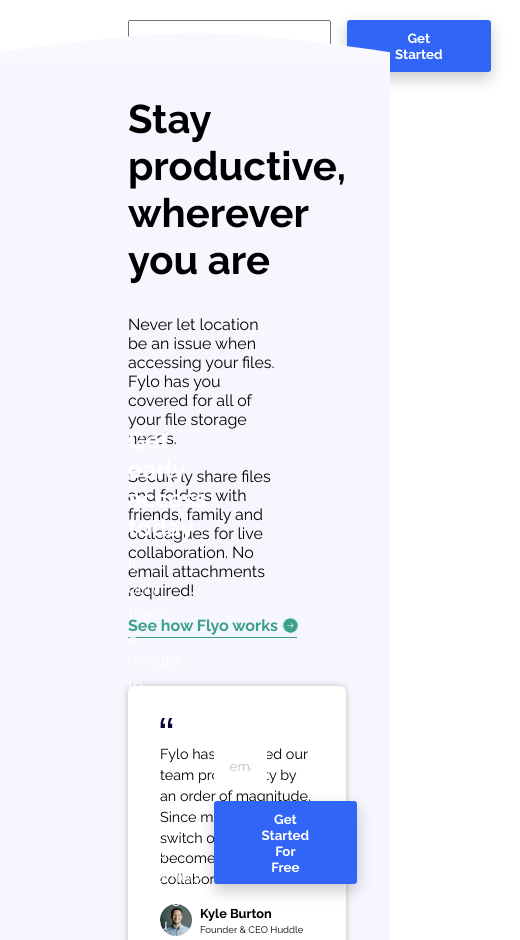
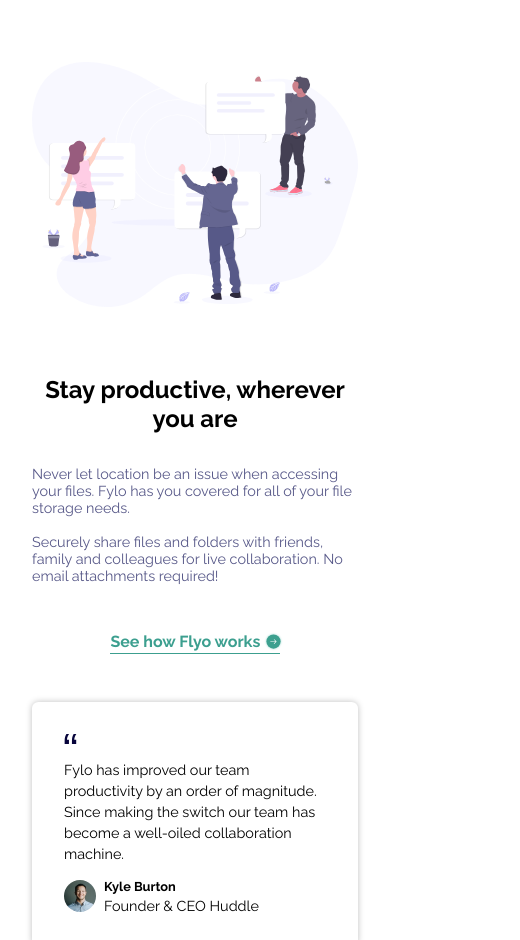
Before and after one commit to alosoft/frontend-mentor_fylo-landing-page-with-two-column-layout-master, a plain HTML site: page index.html in a window 390 px wide. Shown: the part 728-1668 px from the top of the page, 520 px wide, since content can reach past the window. Drawn offline with nearby package versions, Linux system fonts and the light colour scheme.

Commit message:
mobile design and optimizations

```diff
--- a/index.html
+++ b/index.html
@@ -86,24 +86,23 @@
           </div>
         </div>
       </section>
-      <section class="thrid__section">
-        <div class="access">
-          <h1 class="access__title">
+      <section class="early">
+        <div class="early__access">
+          <h1 class="early__access-title">
             Get early access today
           </h1>
-          <p class="access__desc">
+          <p class="early__access-desc">
             It only takes a minute to sign up and our free started tier is extremely generous. If you have any
             questions, our support team would be happy to help.
           </p>
         </div>
-        <div class="input">
-          <input class="input__email" type="email" placeholder="email@example.com">
+        <div class="early__input">
+          <input class="early__input-email" type="email" placeholder="email@example.com">
           <button class="landing__welcome-start__button">Get started for free</button>
         </div>
       </section>
     </main>
     <footer class="footer">
-      <!-- <img src="./images/logo.svg" alt="" > -->
       <svg class="footer__logo" width="166" height="49" xmlns="http://www.w3.org/2000/svg" xmlns:xlink="http://www.w3.org/1999/xlink">
         <defs>
           <path id="a" d="M.014.03h93.96v48.29H.015z" />
@@ -139,7 +138,7 @@
           </p>
         </div>
         <ul class="footer__below-links">
-          <li class="footer__below-links__items"><a href="#about" class="footer__below-links__items-link">About</a></li>
+          <li class="footer__below-links__items"><a href="#about_us" class="footer__below-links__items-link">About Us</a></li>
           <li class="footer__below-links__items"><a href="#jobs" class="footer__below-links__items-link">Jobs</a></li>
           <li class="footer__below-links__items"><a href="#press" class="footer__below-links__items-link">Press</a></li>
           <li class="footer__below-links__items"><a href="#blog" class="footer__below-links__items-link">Blow</a></li>
@@ -162,42 +161,6 @@
         </div>
       </div>
     </footer>
-    <!--
-  Features
-  Team
-  Sign In
-
-
-  Get Started
-
-  Stay productive, wherever you are
-
-
-
-
-  See how Fylo works
-
-
-  Kyle Burton
-  Founder & CEO, Huddle
-
-  Get early access today
-
-  It only takes a minute to sign up and our free starter tier is extremely generous.
-  If you have any questions, our support team would be happy to help you.
-
-  Get Started For Free
-
-
-  About Us
-  Jobs
-  Press
-  Blog
-
-  Contact Us
-  Terms
-  Privacy -->
-
 
   </body>
 
--- a/style.css
+++ b/style.css
@@ -157,6 +157,7 @@ section {
 
 .work__productive-desc {
     width: 70%;
+    color: var(--desaturated-blue);
 }
 
 .work__productive-cta {
@@ -237,7 +238,7 @@ section {
     width: 100%;
 }
 
-.thrid__section {
+.early {
     display: flex;
     height: 25vh;
     width: 100%;
@@ -247,7 +248,7 @@ section {
     align-items: center;
 }
 
-.access {
+.early__access {
     width: 40%;
     display: flex;
     flex-direction: column;
@@ -255,18 +256,18 @@ section {
     /* color: #fff; */
 }
 
-.access__title {
+.early__access-title {
     color: #fff;
 }
 
-.access__desc {
+.early__access-desc {
     width: 80%;
     color: #fff;
     line-height: 1.5rem;
 
 }
 
-.input {
+.early__input {
     width: 40%;
     display: flex;
     flex-direction: column;
@@ -274,7 +275,7 @@ section {
     align-items: flex-start;
 }
 
-.input__email {
+.early__input-email {
     padding: 1rem;
     border: none;
     outline: none;
@@ -282,7 +283,7 @@ section {
     width: 100%;
 }
 
-.input__email::placeholder {
+.early__input-email::placeholder {
     color: var(--light-gray);
 }
 
@@ -354,3 +355,133 @@ footer {
     align-items: center;
     border-radius: 50%;
 }
+
+@media screen and (max-width: 54rem) {
+
+    header {
+        padding-inline: 2rem;
+    }
+
+    .nav__logo {
+        width: 5rem;
+    }
+
+    .nav__list {
+        gap: .8rem;
+    }
+
+    .nav__list-item__link {
+        font-weight: 600;
+        font-size: .9rem;
+    }
+
+
+    .landing {
+        height: unset;
+        flex-direction: column-reverse;
+        gap: 2rem;
+        padding-inline: 2rem;
+        margin-bottom: 6rem;
+    }
+
+    .landing__welcome-start__input {
+        padding: .7rem 1.5rem;
+    }
+
+
+    .landing__welcome-msg {
+        font-size: 1.5rem;
+        line-height: unset;
+        text-align: center;
+    }
+
+
+    .landing__welcome-desc {
+        font-size: 1rem;
+        width: 100%;
+        line-height: 1.5rem;
+        text-align: center;
+    }
+
+    .landing__welcome-start {
+        flex-direction: column;
+        width: 100%;
+    }
+
+    .landing__welcome-start__early__input {
+        padding-block: .7rem;
+    }
+
+    .work {
+        padding-inline: 2rem;
+        height: unset;
+    }
+
+    .work__content {
+        flex-direction: column-reverse;
+        padding-inline: 0;
+        background: none;
+    }
+
+    .work__curve {
+        display: none;
+    }
+
+    .work__productive {
+        align-items: center;
+    }
+
+    .work__productive-title {
+        font-size: 1.5rem;
+        text-align: center;
+    }
+
+    .work__productive-desc {
+        width: 100%;
+        margin-bottom: 2rem;
+    }
+
+    .early {
+        height: unset;
+        flex-direction: column;
+        padding: 2rem;
+    }
+
+    .early__access {
+        width: 100%;
+        gap: 1.800rem
+    }
+
+    .early__access-desc,
+    .early__access-title {
+        text-align: center;
+        width: 100%;
+    }
+
+    .early__access-title {
+        font-size: 1.5rem;
+    }
+
+    .early__input {
+        width: 100%;
+    }
+
+    .landing__welcome-start__button {
+        width: 100%;
+        padding-block: .7rem;
+    }
+
+    footer {
+        height: unset;
+        padding: 3rem 2rem;
+    }
+
+    .footer__below {
+        flex-direction: column;
+        gap: 3rem;
+    }
+
+    p {
+        font-size: .9rem !important;
+    }
+}
```
